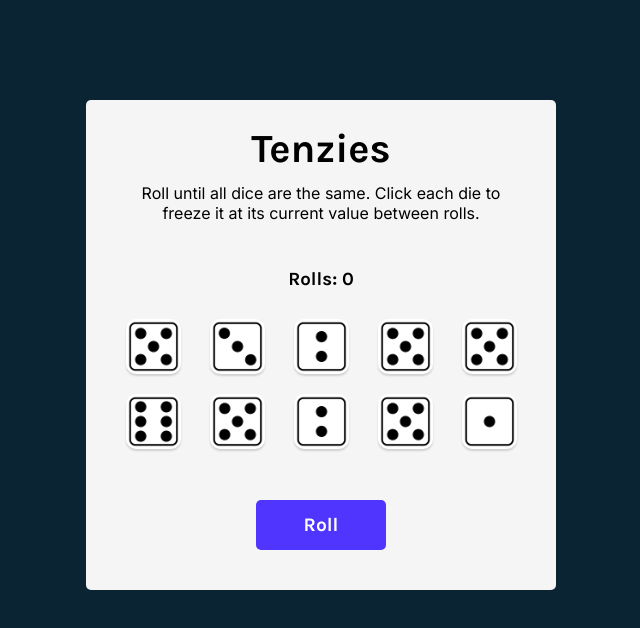
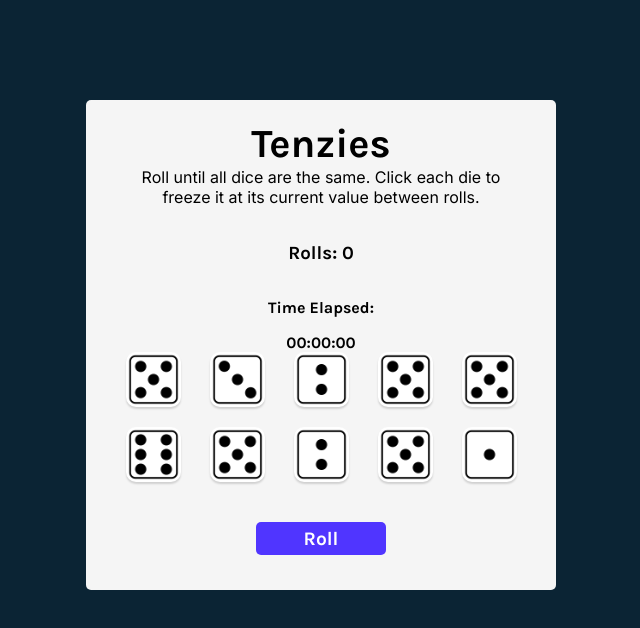
Before and after one commit to friedchxaddict/tenzies, a React (Vite) app: page / in a window 1280 px wide. Shown: the top 628 px of the page, without its empty margins (319-959 px from the left). Built offline with nearby package versions, Linux system fonts and the light colour scheme.

Commit message:
create a stopwatch

```diff
--- a/src/App.jsx
+++ b/src/App.jsx
@@ -3,11 +3,14 @@ import { nanoid } from 'nanoid';
 import ReactConfetti from 'react-confetti';
 import Die from './Die';
 import './App.css';
+import GameStats from './GameStats';
 
 function App() {
   const [dice, setDice] = useState(allNewDice());
   const [tenzies, setTenzies] = useState(false);
   const [counter, setCounter] = useState(0);
+  const [time, setTime] = useState(0);
+  const [running, setRunning] = useState(false);
 
   function generateNewDie() {
     return {
@@ -23,9 +26,22 @@ function App() {
     const allSameValue = dice.every((die) => die.value === firstValue);
     if (allHeld && allSameValue) {
       setTenzies(true);
-      console.log('You won and testing!');
+      setRunning(false);
+      console.log('You won!');
     }
   }, [dice]);
+
+  useEffect(() => {
+    let interval;
+    if (running) {
+      interval = setInterval(() => {
+        setTime((prevTime) => prevTime + 10);
+      }, 10);
+    } else if (!running) {
+      clearInterval(interval);
+    }
+    return () => clearInterval(interval);
+  }, [running]);
 
   function allNewDice() {
     const newDice = [];
@@ -37,18 +53,22 @@ function App() {
 
   function rollDice() {
     if (!tenzies) {
-      setDice((OldDice) =>
-        OldDice.map((die) => {
+      setRunning(true);
+      setDice((oldDice) =>
+        oldDice.map((die) => {
           return die.isHeld ? die : generateNewDie();
         })
       );
     } else {
       setTenzies(false);
       setDice(allNewDice);
+      setRunning(false);
     }
   }
 
   function holdDice(id) {
+    setRunning(true);
+
     setDice((oldDice) =>
       oldDice.map((die) => {
         return die.id === id ? { ...die, isHeld: !die.isHeld } : die;
@@ -75,6 +95,7 @@ function App() {
           current value between rolls.
         </p>
         <h3>Rolls: {counter}</h3>
+        <GameStats time={time} />
         <div className="container">{diceElement}</div>
         <button
           className="die-button"
--- /dev/null
+++ b/src/GameStats.jsx
@@ -0,0 +1,16 @@
+const GameStats = (time) => {
+  const minutes = ('0' + Math.floor((time.time / 60000) % 60)).slice(-2);
+  const seconds = ('0' + Math.floor((time.time / 1000) % 60)).slice(-2);
+  const milliseconds = ('0' + ((time.time / 10) % 100)).slice(-2);
+
+  return (
+    <>
+      <p>Time Elapsed:</p>
+      <span>
+        {minutes}:{seconds}:{milliseconds}
+      </span>
+    </>
+  );
+};
+
+export default GameStats;
```
